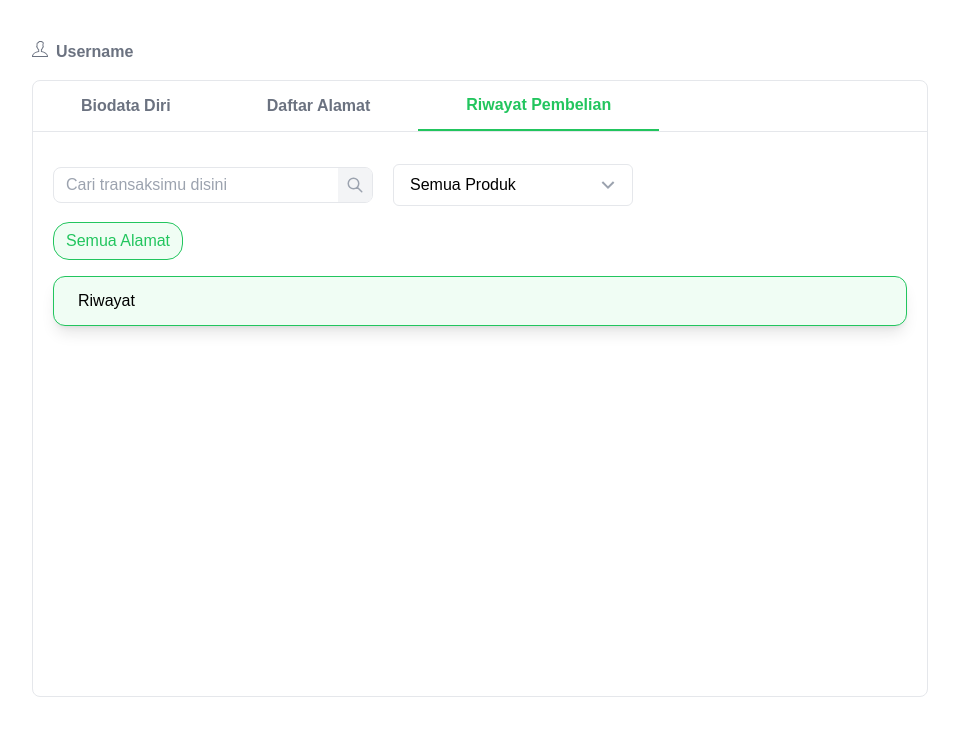
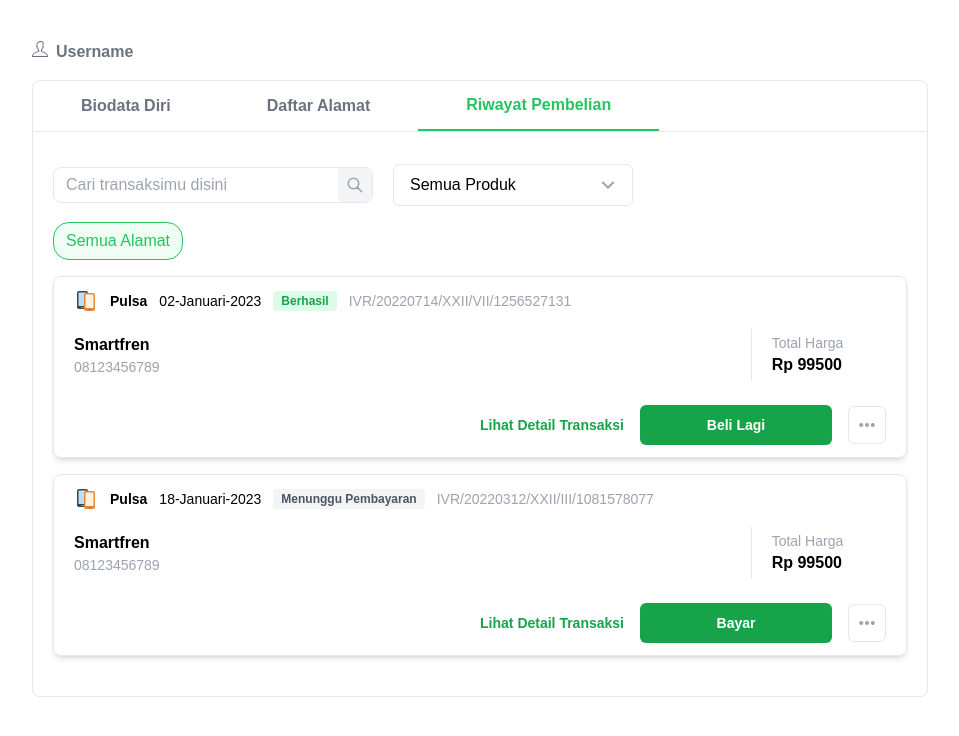
Before and after one commit to januramadhan22/kokopedia-next, a Next.js app: page /Profile in a window 1280 px wide. Both pictures are taken after a click on the button "Riwayat Pembelian". Shown: the top 736 px of the page, without its empty margins (160-1119 px from the left). Built offline with nearby package versions, Linux system fonts and the light colour scheme.

Commit message:
fix slicing riwayat pembelian

```diff
--- /dev/null
+++ b/components/Card/BuyHistory.jsx
@@ -0,0 +1,79 @@
+import React, { useState } from "react";
+import { FcTwoSmartphones } from "react-icons/fc";
+import { SlOptions } from "react-icons/sl";
+
+function BuyHistory({
+  product,
+  phone,
+  provider,
+  date,
+  transaction_id,
+  price,
+  status,
+}) {
+  const [moreOpt, setMoreOpt] = useState(false);
+
+  return (
+    <div className="w-full px-5 py-3 flex flex-col gap-4 border rounded-lg shadow-md">
+      <div className="w-full flex gap-3 items-center text-sm">
+        <FcTwoSmartphones className="text-2xl" />
+        <p className="font-semibold">{product}</p>
+        <p>{date}</p>
+        <span
+          className={
+            status == "Berhasil"
+              ? "px-2 py-0.5 rounded bg-green-100 text-green-600 text-xs font-semibold"
+              : "px-2 py-0.5 rounded bg-gray-100 text-gray-600 text-xs font-semibold"
+          }
+        >
+          {status}
+        </span>
+        <p className="text-gray-400">{transaction_id}</p>
+      </div>
+      <div className="w-full flex items-center">
+        <div className="w-10/12 py-1">
+          <p className="font-semibold">{provider}</p>
+          <p className="text-gray-400 text-sm">{phone}</p>
+        </div>
+        <div className="py-1 px-5 border-l">
+          <p className="text-gray-400 text-sm">Total Harga</p>
+          <p className="font-semibold">Rp {price}</p>
+        </div>
+      </div>
+      <div className="w-full flex items-center justify-end gap-4 pt-2">
+        <button className="text-sm text-green-600 font-semibold">
+          Lihat Detail Transaksi
+        </button>
+        {status == "Berhasil" ? (
+          <button className="w-48 px-10 py-2.5 bg-green-600 rounded-md text-sm text-white font-semibold">
+            Beli Lagi
+          </button>
+        ) : (
+          <button className="w-48 px-10 py-2.5 bg-green-600 rounded-md text-sm text-white font-semibold">
+            Bayar
+          </button>
+        )}
+        <div className="relative ">
+          <button
+            onClick={() => setMoreOpt(!moreOpt)}
+            className="p-2.5 rounded-md border active:bg-gray-300 transition-colors ease duration-200"
+          >
+            <SlOptions className="text-gray-400" />
+          </button>
+          {moreOpt && (
+            <div className="absolute right-0 mt-1.5 border rounded-md bg-white shadow-md ">
+              <button className="text-sm text-left w-full px-3 py-1.5 hover:bg-gray-100">
+                Langganan
+              </button>
+              <button className="text-sm text-left w-full px-3 py-1.5 hover:bg-gray-100">
+                Bantuan
+              </button>
+            </div>
+          )}
+        </div>
+      </div>
+    </div>
+  );
+}
+
+export default BuyHistory;
--- a/pages/Profile.jsx
+++ b/pages/Profile.jsx
@@ -2,12 +2,34 @@ import React, { useState } from "react";
 import { TfiUser } from "react-icons/tfi";
 import { HiOutlineSearch, HiOutlineLocationMarker } from "react-icons/hi";
 import { RiArrowDownSLine } from "react-icons/ri";
+import { FcTwoSmartphones } from "react-icons/fc";
+import BuyHistory from "@/components/Card/BuyHistory";
 
 function Profile() {
   const [bio, setBio] = useState(true);
   const [alamat, setAlamat] = useState(false);
   const [riwayat, setRiwayat] = useState(false);
   const [listProducts, setListProducts] = useState(false);
+
+  const listProductsType = [
+    { category: "Semua Produk", type: null },
+    {
+      category: "Belanja",
+      type: ["Fashion", "Elektronik", "Ibu & Bayi", "dan lainnya"],
+    },
+    {
+      category: "Top-UP & Tagihan",
+      type: ["Pulsa", "Tagihan Listrik", "Donasi", "dan lainnya"],
+    },
+    {
+      category: "Travel & Entertainment",
+      type: ["Tiket Pesawat", "Hotel", "dan lainnya"],
+    },
+    {
+      category: "Keuangan",
+      type: ["Emas", "Asuransi", "Reksa Dana", "dan lainnya"],
+    },
+  ];
 
   const transactions = [
     {
@@ -29,26 +51,6 @@ function Profile() {
       transaction_id: "IVR/20220312/XXII/III/1081578077",
       price: 99500,
       status: "Menunggu Pembayaran",
-    },
-  ];
-
-  const listProductsType = [
-    { category: "Semua Produk", type: null },
-    {
-      category: "Belanja",
-      type: ["Fashion", "Elektronik", "Ibu & Bayi", "dan lainnya"],
-    },
-    {
-      category: "Top-UP & Tagihan",
-      type: ["Pulsa", "Tagihan Listrik", "Donasi", "dan lainnya"],
-    },
-    {
-      category: "Travel & Entertainment",
-      type: ["Tiket Pesawat", "Hotel", "dan lainnya"],
-    },
-    {
-      category: "Keuangan",
-      type: ["Emas", "Asuransi", "Reksa Dana", "dan lainnya"],
     },
   ];
 
@@ -295,8 +297,19 @@ function Profile() {
                     Semua Alamat
                   </button>
                 </div>
-                <div className="w-full py-3 px-6 flex items-center border border-green-500 bg-green-50 rounded-xl shadow-lg">
-                  Riwayat
+                <div className="w-full flex flex-col gap-4">
+                  {transactions.map((item) => (
+                    <BuyHistory
+                      key={item.id}
+                      product={item.product}
+                      phone={item.phone_number}
+                      provider={item.provider}
+                      date={item.date}
+                      transaction_id={item.transaction_id}
+                      price={item.price}
+                      status={item.status}
+                    />
+                  ))}
                 </div>
               </div>
             )
```
